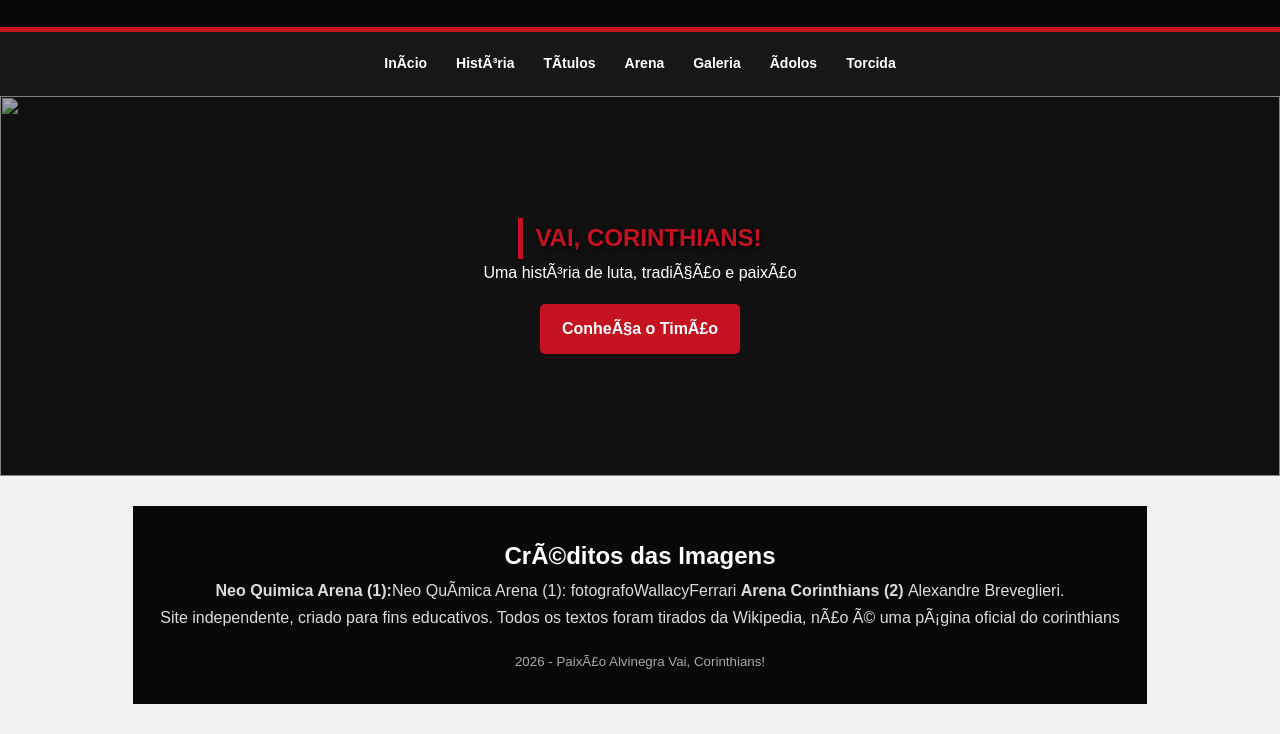
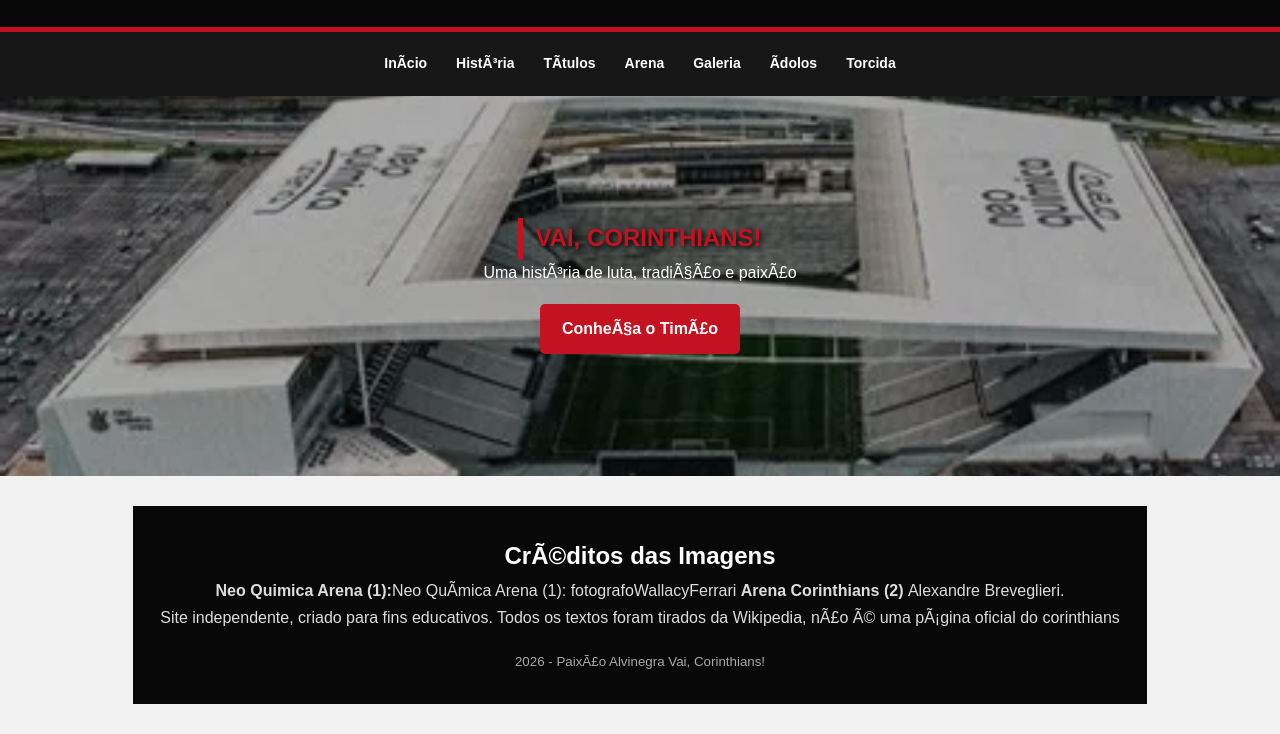
Before and after one commit to sccptima/timao, a plain HTML site: page index.html in a window 1280 px wide. Shown: the part 196-930 px from the top of the page. Drawn offline with Linux system fonts and the light colour scheme.

Commit message:
Update index.html

```diff
--- a/index.html
+++ b/index.html
@@ -339,7 +339,7 @@ font-size: 12px;
 
 <div class="banner" id="início">
 <img
-src="imagens/arenaparoramica.WEBP">
+src="arenaparoramica.WEBP">
 alt="Vista parorâmica da Neo Química Arena">
 
 
```
